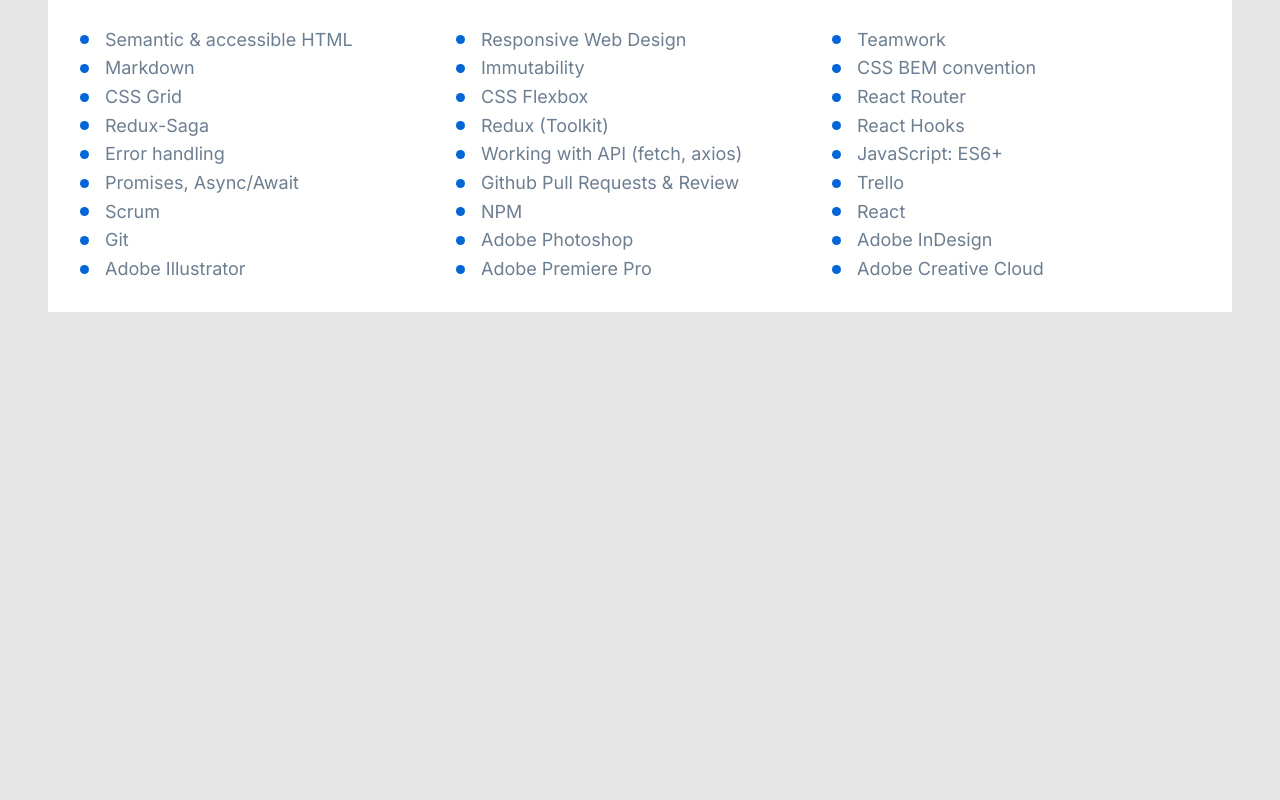
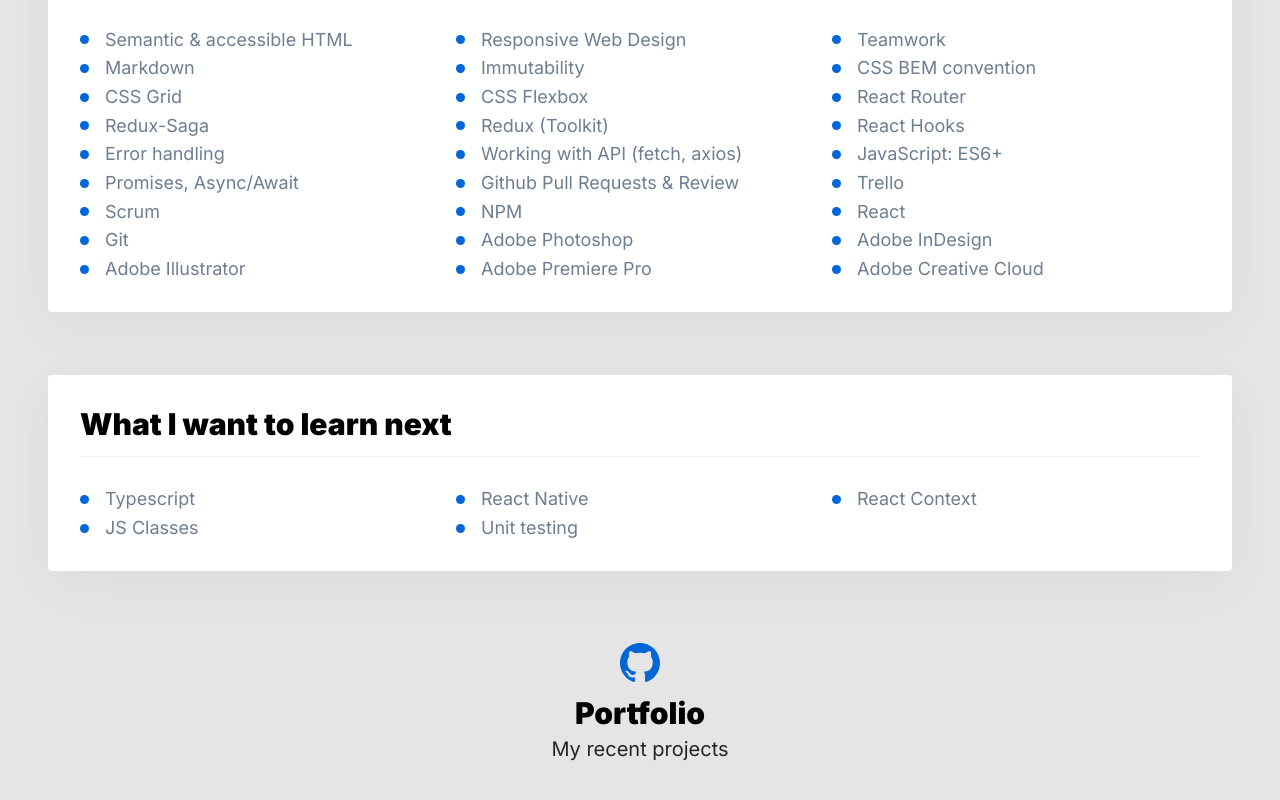
Before and after one commit to piotrekbrzegowy/personal-homepage, a React (Create React App) app: page / in a window 1280 px wide. Shown: the part 562-1362 px from the top of the page. Before the commit the page ends 890 px from the top, so only its background shows below. Built offline with nearby package versions, Linux system fonts and the light colour scheme.

Commit message:
future skills and subheader section added

```diff
--- a/src/Homepage/Section/styled.js
+++ b/src/Homepage/Section/styled.js
@@ -6,6 +6,8 @@
     background-color: ${() => theme.colors.white};
     padding: 32px;
     margin: 63px 0 0 0;
+    box-shadow: 0px -2px 50px rgba(9, 10, 51, 0.02), 0px 16px 58px rgba(9, 10, 51, 0.03);
+    border-radius: 4px;
 
     @media(max-width: ${() => theme.breakpoints.mobileMax}px){
         padding: 16px;
--- /dev/null
+++ b/src/Homepage/SubHeader/index.js
@@ -0,0 +1,13 @@
+import { Wrapper, Icon, Title, Description } from "./styled";
+
+export const SubHeader = () => {
+    return (
+        <>
+            <Wrapper>
+                <Icon />
+                <Title>Portfolio</Title>
+                <Description>My recent projects</Description>
+            </Wrapper>
+        </>
+    )
+}
--- /dev/null
+++ b/src/Homepage/SubHeader/styled.js
@@ -0,0 +1,26 @@
+import styled from "styled-components";
+import { theme } from "../../theme";
+import { ReactComponent as GithubIcon } from "./img/github-icon.svg";
+
+export const Wrapper = styled.div`
+    display: flex;
+    flex-direction: column;
+    align-items: center;
+    margin: 72px 0 0 0;
+`;
+
+export const Icon = styled(GithubIcon)`
+    width: 40px;
+`;
+
+export const Title = styled.h2`
+    font-size: 30px;
+    font-weight: 900;
+    margin: 13px 0 8px 0;
+`;
+
+export const Description = styled.p`
+    font-size: 20px;
+    color: ${() => theme.colors.mineShaft};
+    margin: 0 0 24px 0;
+`;
--- a/src/Homepage/index.js
+++ b/src/Homepage/index.js
@@ -1,13 +1,16 @@
 import { Header } from "./Header";
 import { Skills } from "./Section";
-import { skillsData } from "./skillsData";
+import { futureSkillsData, skillsData } from "./skillsData";
 import { Wrapper } from "./styled";
+import { SubHeader } from "./SubHeader";
 
 export const Homepage = () => {
     return (
         <Wrapper>
             <Header />
-            <Skills title={"My skillset includes"} skills={skillsData}/>
+            <Skills title={"My skillset includes"} skills={skillsData} />
+            <Skills title={"What I want to learn next"} skills={futureSkillsData} />
+            <SubHeader />
         </Wrapper>
     )
 }
--- a/src/Homepage/skillsData.js
+++ b/src/Homepage/skillsData.js
@@ -27,3 +27,11 @@
     "Adobe Premiere Pro",
     "Adobe Creative Cloud",
 ];
+
+export const futureSkillsData = [
+    "Typescript",
+    "React Native",
+    "React Context",
+    "JS Classes",
+    "Unit testing",
+];
--- a/src/theme.js
+++ b/src/theme.js
@@ -4,6 +4,7 @@
         slateGray: "#6E7E91",
         scienceBlue: "#0366D6",
         white: "#ffffff",
+        mineShaft: "#252525",
     },
 
     breakpoints: {
```
Also changed, not shown: src/Homepage/SubHeader/img/github-icon.svg (added).
